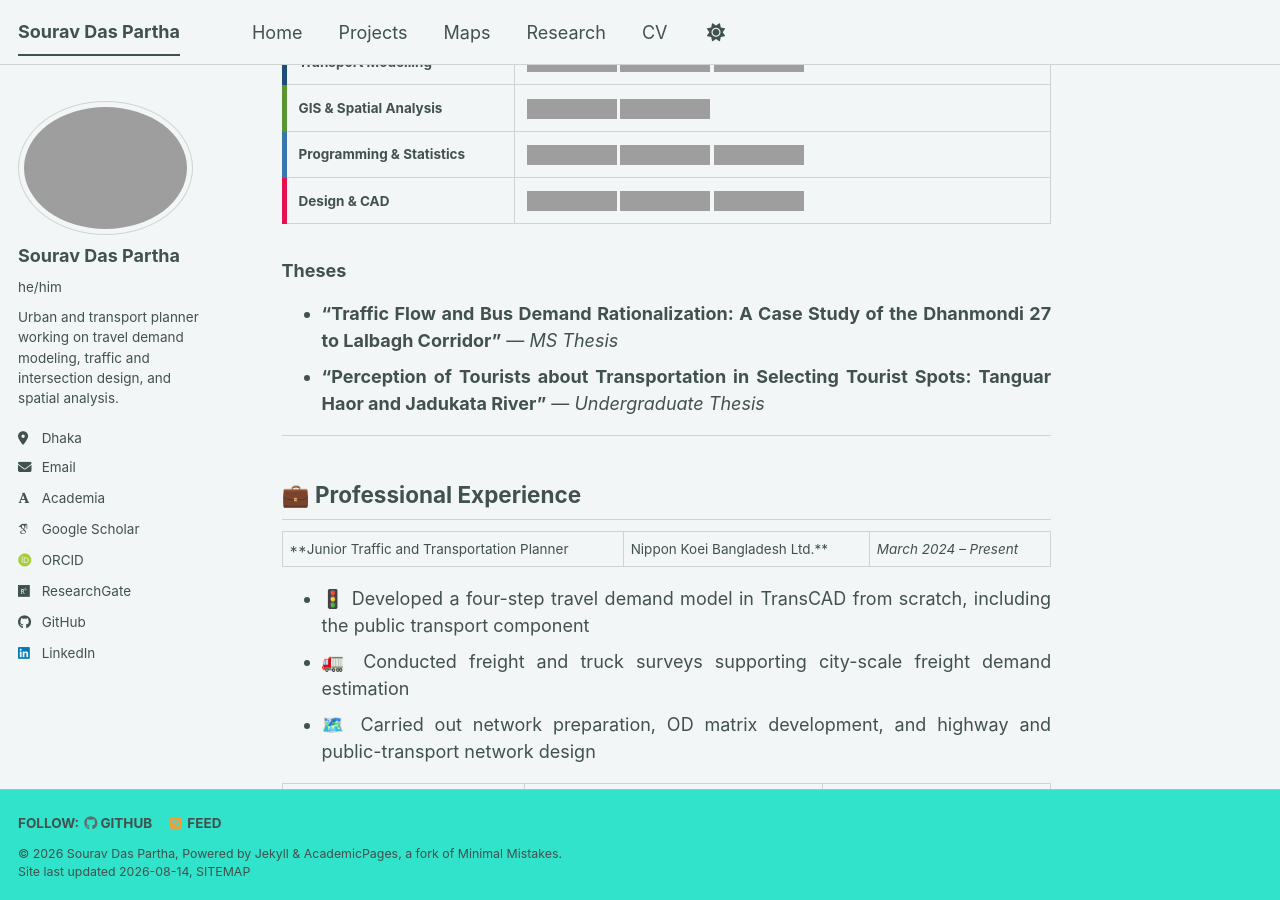
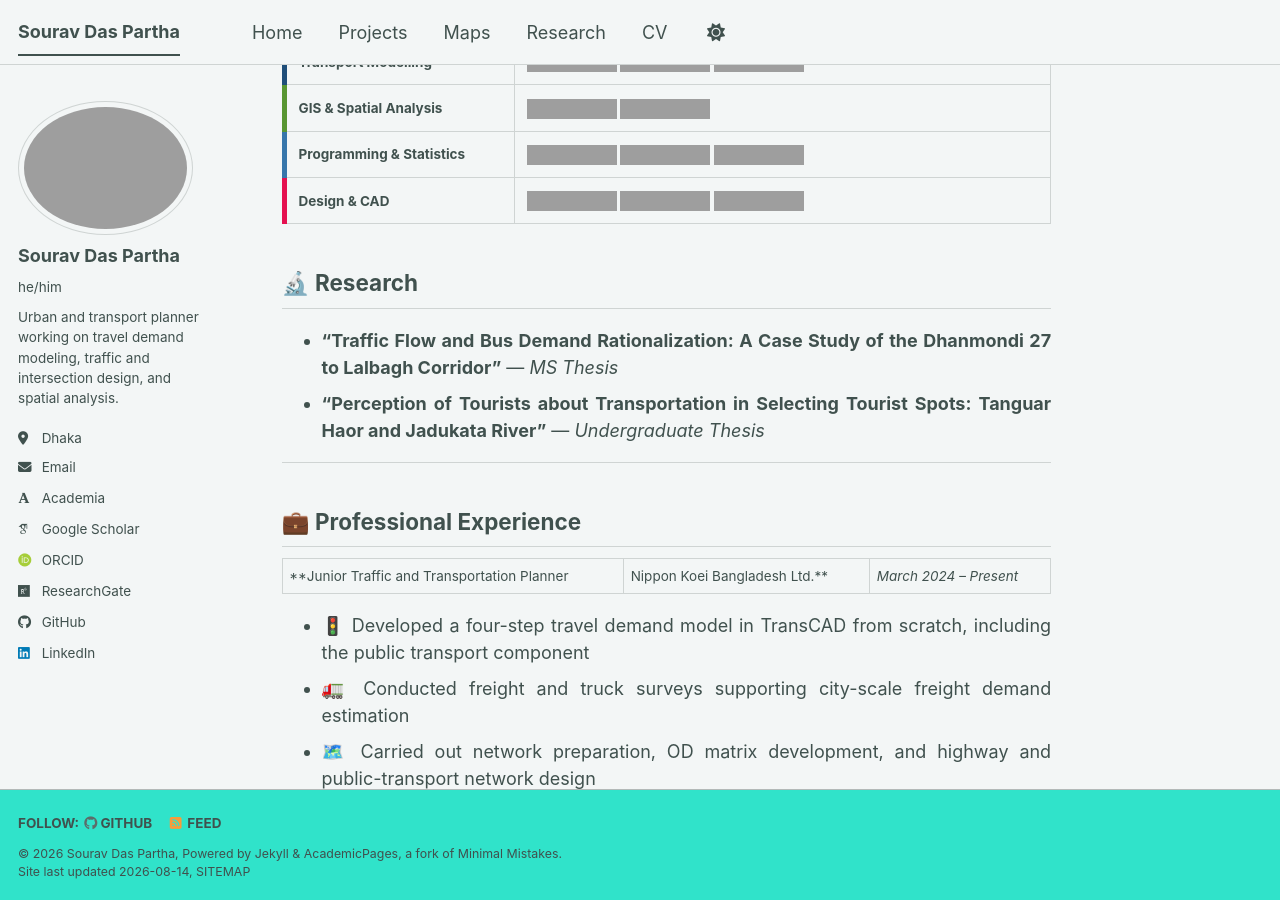
Before and after one commit to souravdaspartha/souravdaspartha.github.io, a Jekyll site: the page built from _pages/about.md, in a window 1280 px wide and 900 px high, scrolled down 648 px, cut to the strip 0-900 px from the top of the window. Built offline with Jekyll 4.4.1, drawn with Linux system fonts in a browser that asks for light colours; some web fonts are replaced; a script bundle is joined from its source files by our own code; library files that are not in the unit come from our copies; grey boxes are pictures that could not be loaded.

Commit message:
Update about.md

```diff
--- a/_pages/about.md
+++ b/_pages/about.md
@@ -37,7 +37,7 @@ I am a Transport Planner and Travel Demand Modeller specializing in travel deman
 </tr>
 </table>
 
-### **Theses**
+## 🔬 Research
 
 - **"Traffic Flow and Bus Demand Rationalization: A Case Study of the Dhanmondi 27 to Lalbagh Corridor"** — *MS Thesis*
 - **"Perception of Tourists about Transportation in Selecting Tourist Spots: Tanguar Haor and Jadukata River"** — *Undergraduate Thesis*
```
